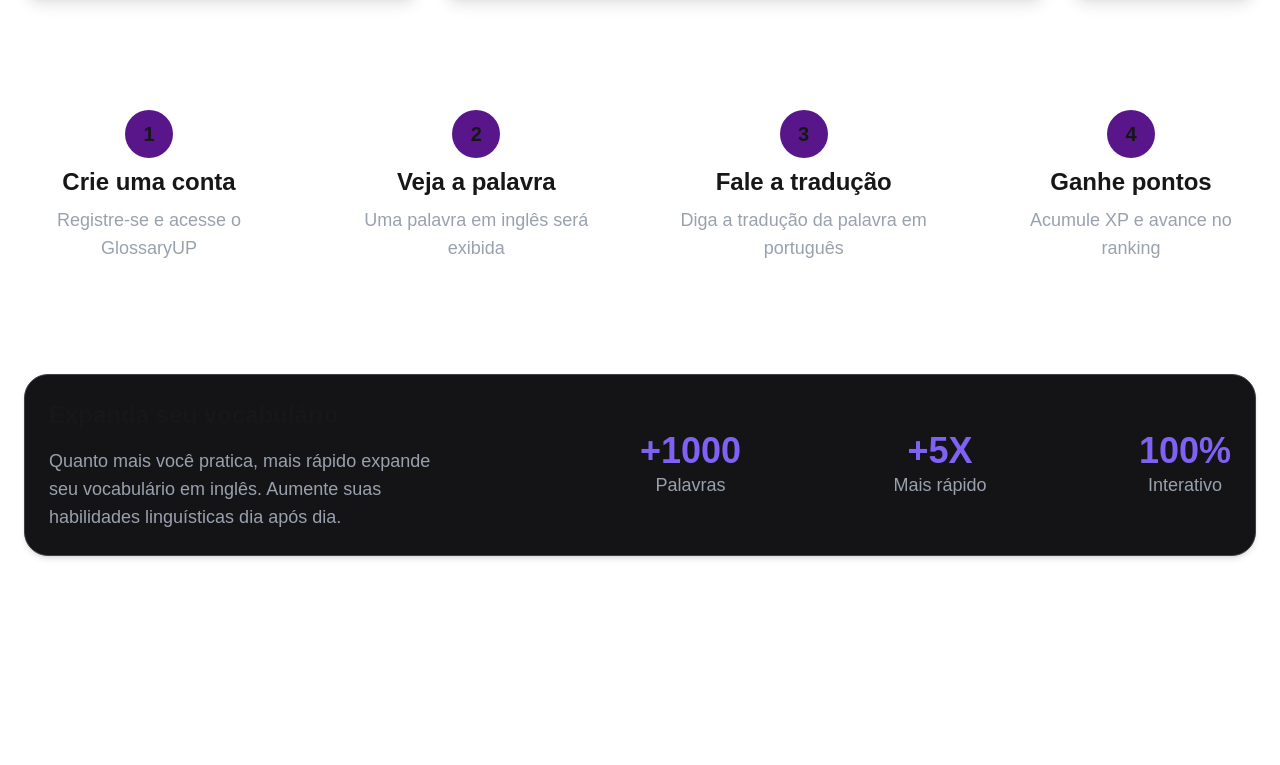
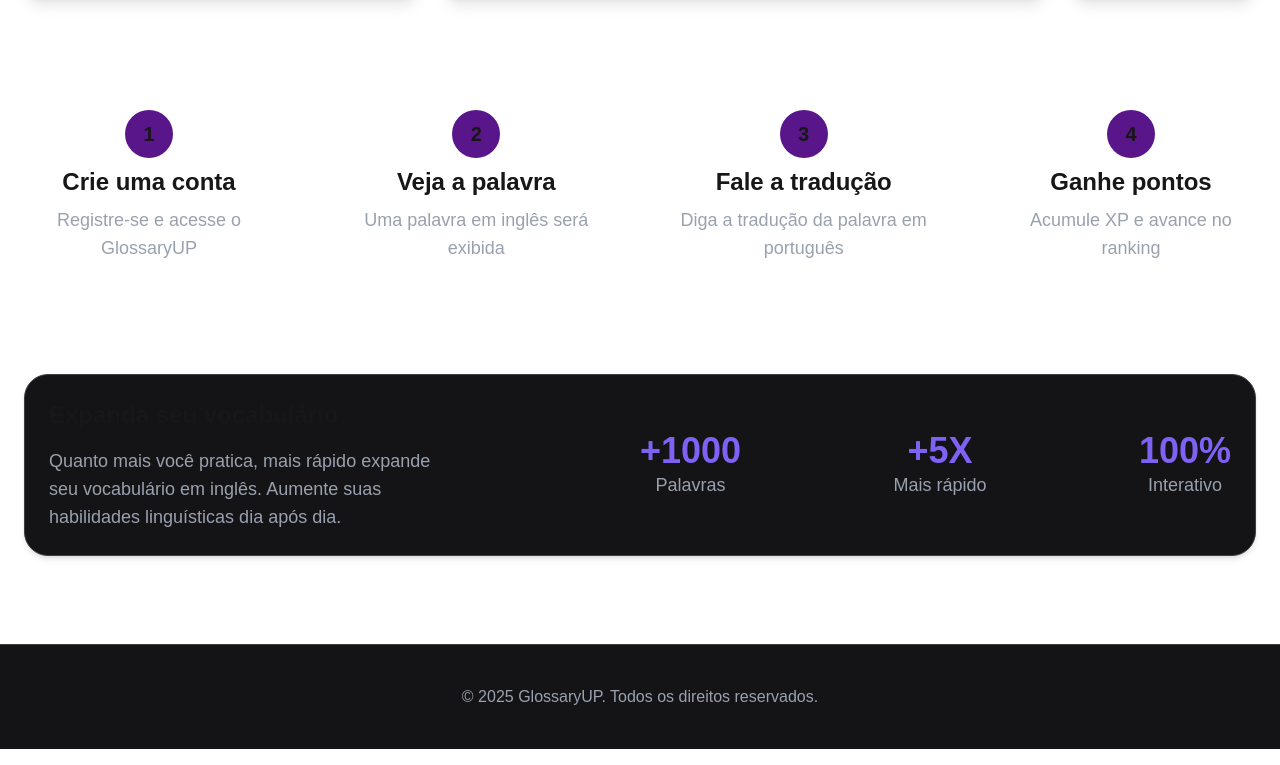
Before and after one commit to ViniNathan/glossary-app, a Next.js app in the folder frontend/: page / in a window 1280 px wide. Shown: the part 1594-2359 px from the top of the page. Before the commit the page ends 2190 px from the top, so only its background shows below. Built offline with nearby package versions, Linux system fonts and the light colour scheme.

Commit message:
feat: add Footer component to Homepage

```diff
--- a/frontend/src/app/(public)/(homepage)/page.tsx
+++ b/frontend/src/app/(public)/(homepage)/page.tsx
@@ -1,6 +1,7 @@
 import React from "react";
 
 import FeaturesGrid from "@/app/components/FeaturesGrid";
+import Footer from "@/app/components/Footer";
 import HeroSection from "@/app/components/HeroSection";
 import HomepageCard from "@/app/components/HomepageCard";
 import Steps from "@/app/components/Steps";
@@ -12,6 +13,7 @@
       <FeaturesGrid />
       <Steps />
       <HomepageCard />
+      <Footer />
     </div>
   );
 }
```
